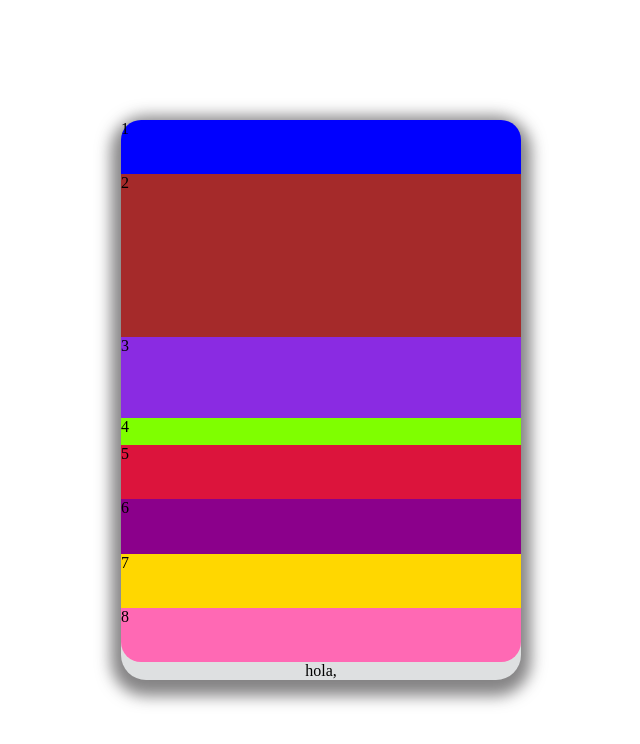
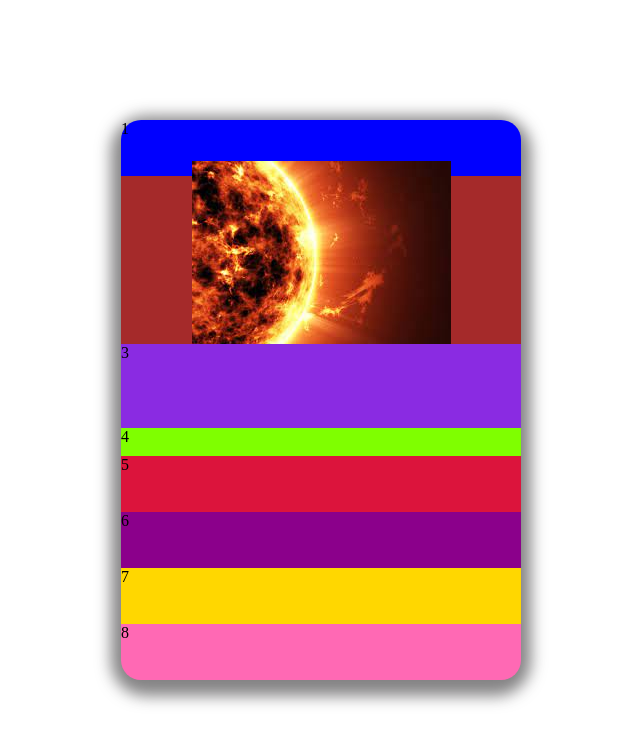
Before and after one commit to analistaRoberto/newReproductorJs, a plain HTML site: page PROYECTO_P1/index.html in a window 1280 px wide. Shown: the whole page, without its empty margins (319-959 px from the left). Drawn offline with Linux system fonts and the light colour scheme.

Commit message:
tercer arreglo

```diff
--- a/PROYECTO_P1/css/style.css
+++ b/PROYECTO_P1/css/style.css
@@ -32,6 +32,9 @@ body {
     width: 100%;
     height: 30%;
     background-color: brown;
+    display: flex;
+    justify-content: center;
+    align-items: center;
 }
 .container_nombre {
     width: 100%;
--- a/PROYECTO_P1/index.html
+++ b/PROYECTO_P1/index.html
@@ -12,14 +12,18 @@
     <div class="container_Principal">
 
         <div class="container_titulo">1</div>
-        <div class="container_imagen" >2</div>
+        <div class="container_imagen" >
+            <div class="Container_imgen_fondo">
+                <img src="assest/img/images.jpg" alt="">
+            </div>
+        </div>
         <div class="container_nombre">3</div>
         <div class="container_artista">4</div>
         <div class="container_tiempo">5</div>
         <div class="container_volumen">6</div>
         <div class="container_button">7</div>
         <div class="container_ecualizador">8</div>
-        hola,
+
     </div>
 
    <SCRipt src="js/main.js">
```
Also changed, not shown: PROYECTO_P1/assest/img/images.jpg (added).
